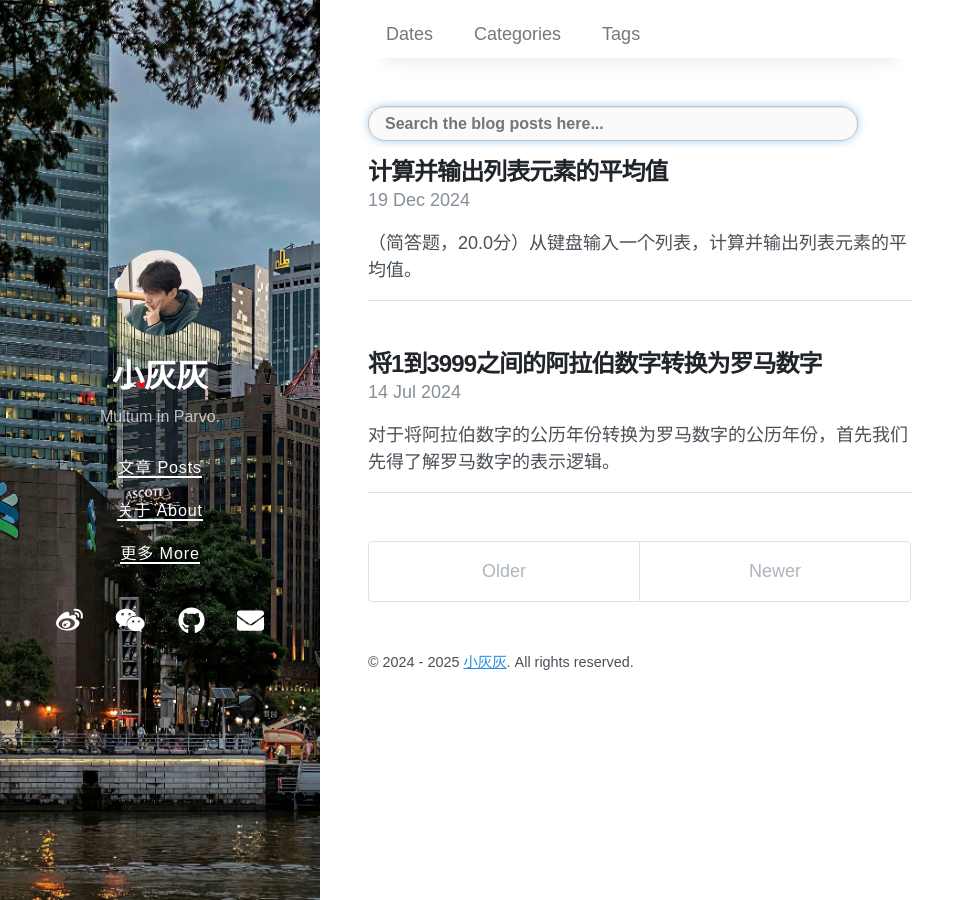
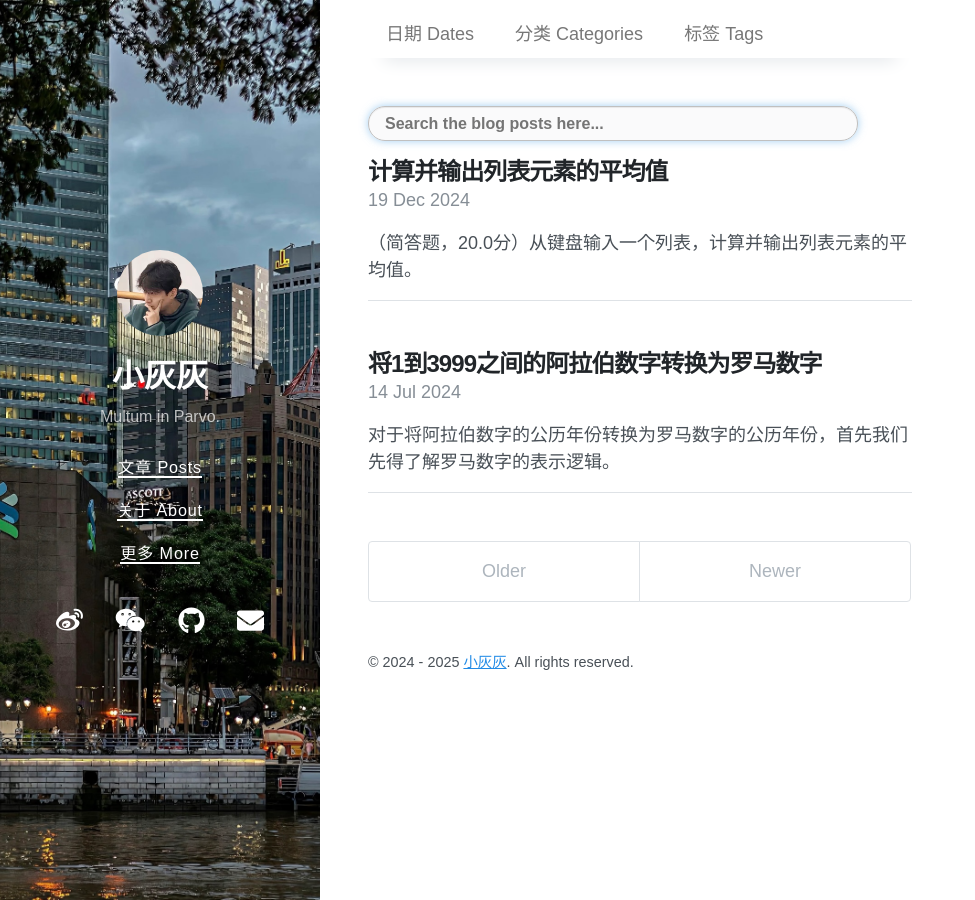
Before and after one commit to mr-willie/mr-willie.github.io, a Jekyll site: the page built from index.html, in a window 1280 px wide. Shown: the whole page, without its empty margins (0-975 px from the left). Built offline with Jekyll 4.4.1, drawn with Linux system fonts in a browser that asks for light colours; nearby versions of some CDN libraries; the list of posts is cut into pages by our own code.

Commit message:
2025/09/16/11:22 - Modified the contents.

```diff
--- a/_data/archive.yml
+++ b/_data/archive.yml
@@ -1,9 +1,9 @@
 - type: dates
-  title: Dates
+  title: 日期 Dates
   url: /dates/
 - type: categories
-  title: Categories
+  title: 分类 Categories
   url: /categories/
 - type: tags
-  title: Tags
+  title: 标签 Tags
   url: /tags/
```
